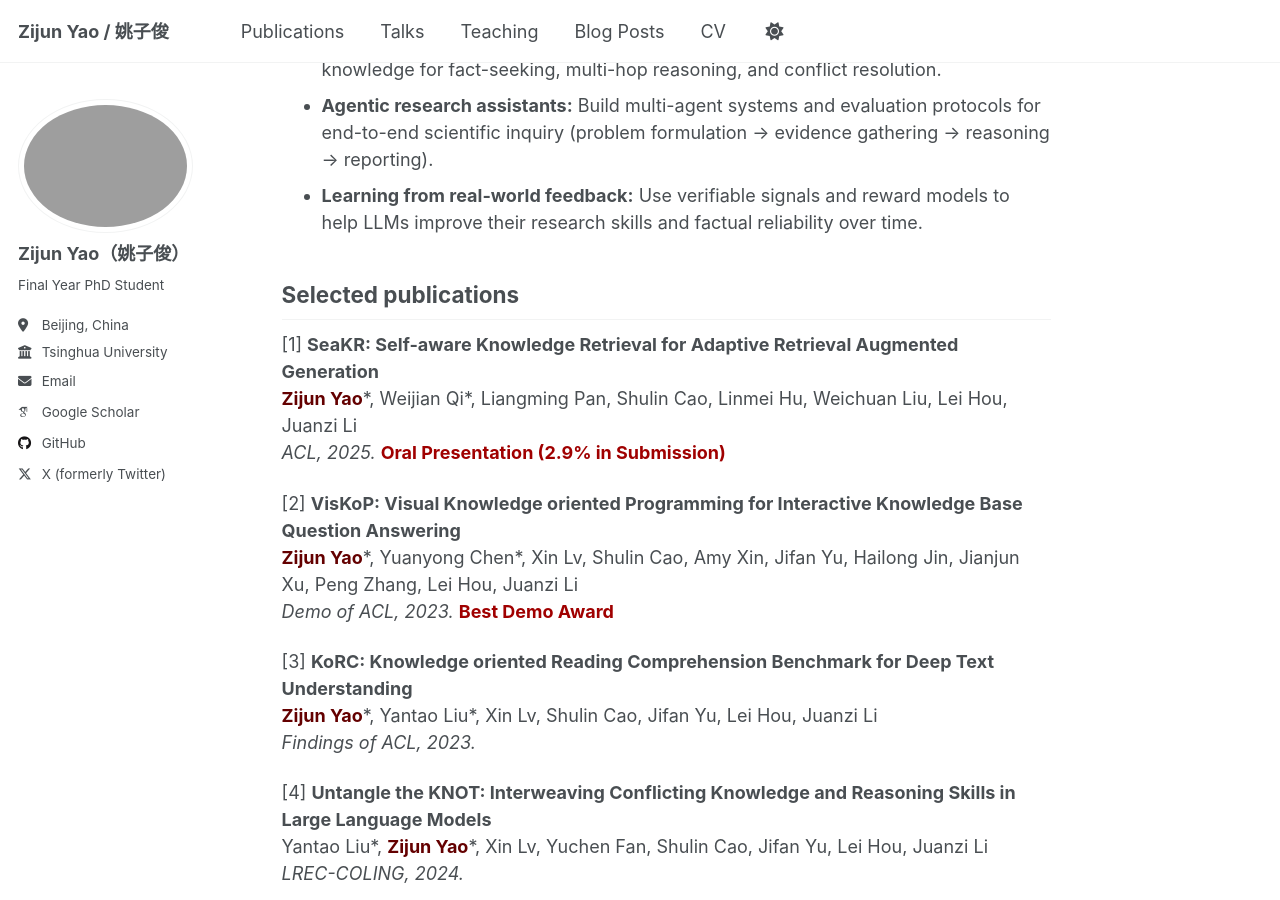
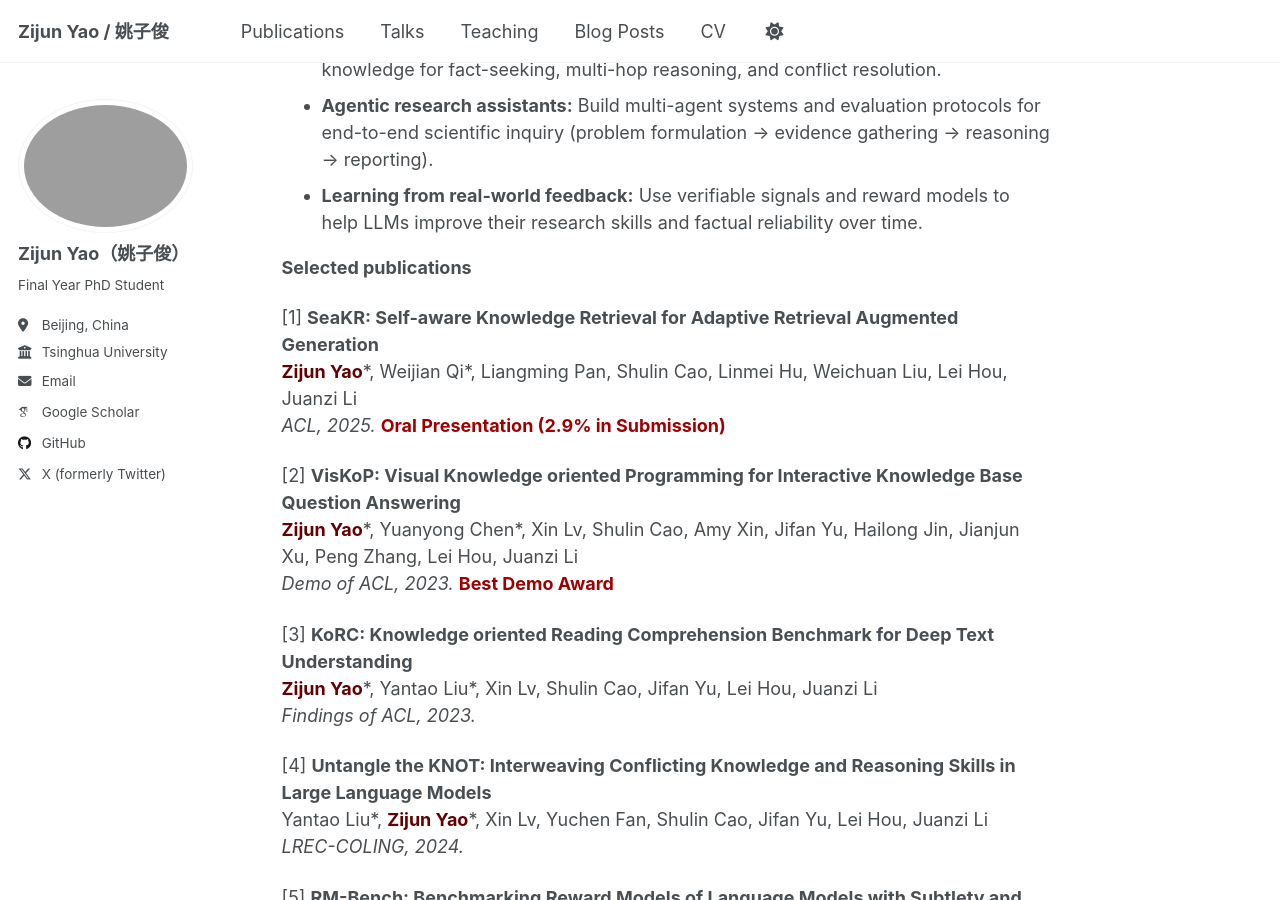
Before and after one commit to Zijun-Yao/Zijun-Yao.github.io, a Jekyll site: the page built from _pages/about.md, in a window 1280 px wide and 900 px high, scrolled down 1027 px. Built offline with Jekyll 4.4.1, drawn with Linux system fonts in a browser that asks for light colours; some web fonts are replaced; a script that is not in the unit is left out.

```diff
--- a/_pages/about.md
+++ b/_pages/about.md
@@ -36,10 +36,8 @@ I explore how LLMs can *assist and automate* the scientific workflow.
 - **Learning from real-world feedback:** Use verifiable signals and reward models to help LLMs improve their research skills and factual reliability over time.
 
 
-## Selected publications
 
-
-
+**Selected publications**
 
 [1] **SeaKR: Self-aware Knowledge Retrieval for Adaptive Retrieval Augmented Generation**
    <span style="color: rgb(100,0,0)">**Zijun Yao**</span>\*, Weijian Qi\*, Liangming Pan, Shulin Cao, Linmei Hu, Weichuan Liu, Lei Hou, Juanzi Li
```
